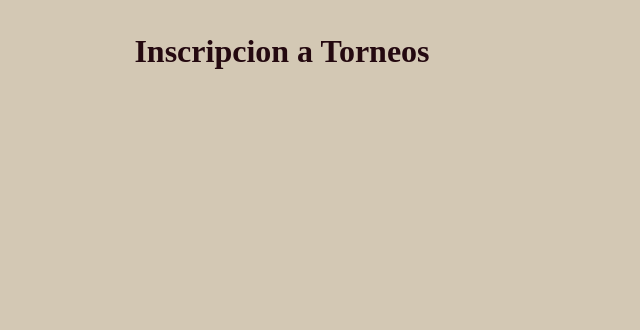
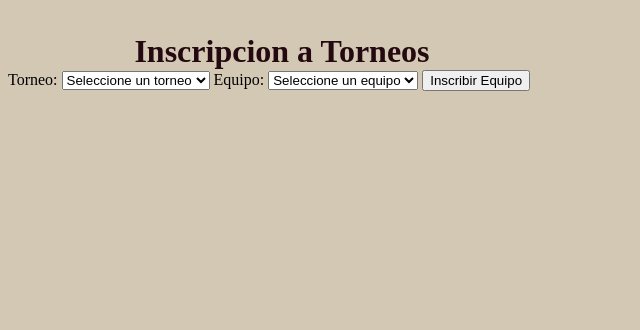
Before and after one commit to ilSktty/IIC2413-Tarea1, a Flask app: template app/templates/inscripcion.html in a window 1280 px wide. Shown: the top 330 px of the page, without its empty margins (0-640 px from the left). Run offline with Flask 3, Linux system fonts and the light colour scheme; the template is opened without the code that fills it, so the values that code supplies are empty; some libraries are stand-ins or nearby versions.

Commit message:
avance emma122

```diff
--- a/app/app.py
+++ b/app/app.py
@@ -30,5 +30,18 @@ def index():
     # Enviamos los datos al HTML
     return render_template('Torneo.html', torneos=lista_torneos)
 
+@app.route('/busqueda')
+def busqueda():
+    return render_template('busqueda.html')
+
+@app.route('/sponsors')
+def busqueda():
+    return render_template('sponsors.html')
+
+@app.route('/inscripcion')
+def busqueda():
+    return render_template('inscripcion.html')
+
+
 if __name__ == '__main__':
     app.run(debug=True)
--- a/app/templates/inscripcion.html
+++ b/app/templates/inscripcion.html
@@ -9,5 +9,19 @@
         <header>
             <h1>Inscripcion a Torneos</h1>
         </header>
+
+        <form>
+            <label for = "torneo">Torneo:</label>
+            <select name="torneo" id="torneo">
+                <option value="">Seleccione un torneo</option>
+            </select>
+
+            <label for = "equipo">Equipo:</label>
+            <select name="equipo" id="equipo">
+                <option value="">Seleccione un equipo</option>
+            </select>
+
+            <button type="submit">Inscribir Equipo</button>
+        </form>
     </body>
 </html>
--- a/app/templates/sponsors.html
+++ b/app/templates/sponsors.html
@@ -9,5 +9,11 @@
         <header>
             <h1>Sponsors</h1>
         </header>
+
+        <h2>Buscar sponsors por videojuego</h2>
+        <form>
+            <input type = "text" name = "videojuego" placeholder="Videojuego">
+            <button type="submit">Buscar sponsors</button>
+        </form>
     </body>
 </html>
```
Also changed, not shown: app/templates/busqueda.html (+12 -0 lines), schema.sql (+6 -2 lines).
